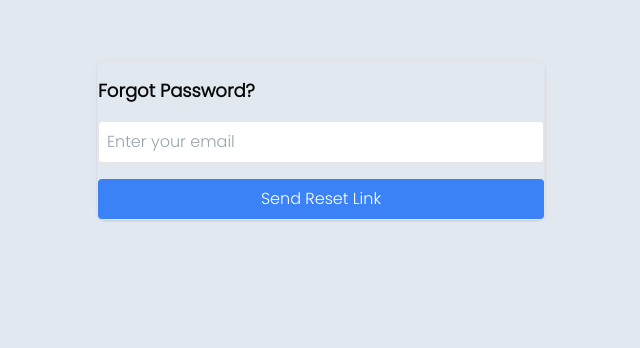
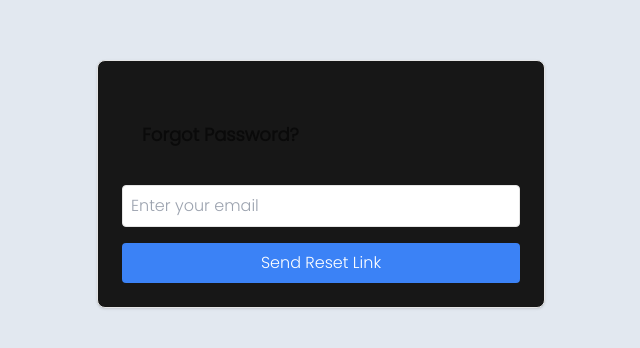
Before and after one commit to RaninduGeekiyanage/Evotech_App1, a Next.js app: page /login/request-reset in a window 1280 px wide. Shown: the part 116-464 px from the top of the page, without its empty margins (319-959 px from the left). Built offline with nearby package versions, Linux system fonts and the light colour scheme; no server answers.

Commit message:
added: password reset token integration

```diff
--- a/app/dashboard/profile/request-rest.jsx
+++ b/app/dashboard/profile/request-rest.jsx
@@ -33,7 +33,7 @@ export default function RequestResetPage() {
 
   return (
     <div className="max-w-md pt-4 mx-auto mt-44 border rounded-lg shadow">
-      <h2 className="text-lg font-bold">Forgot Password?</h2>
+      <h2 className="text-lg font-bold">Reset Password</h2>
       {message && <p className="mt-2 text-sm text-red-500">{message}</p>}
       <form onSubmit={handleSubmit} className="mt-4">
         <input
--- a/app/login/request-reset/page.jsx
+++ b/app/login/request-reset/page.jsx
@@ -14,8 +14,9 @@ export default function RequestResetPage() {
   };
 
   return (
-    <div className="max-w-md pt-4 mx-auto mt-44 border rounded-lg shadow">
-      <h2 className="text-lg font-bold">Forgot Password?</h2>
+    <div className="max-w-md pt-4 mx-auto mt-44 border rounded-lg shadow bg-neutral-900">
+      <div className="m-6">
+      <h2 className="text-lg font-bold p-5">Forgot Password?</h2>
       {message && <p className="mt-2 text-sm text-red-500">{message}</p>}
       <form onSubmit={handleSubmit} className="mt-4">
         <input
@@ -30,6 +31,7 @@ export default function RequestResetPage() {
           Send Reset Link
         </button>
       </form>
+      </div>
     </div>
   );
 }
--- a/app/login/reset-password/page.jsx
+++ b/app/login/reset-password/page.jsx
@@ -42,7 +42,8 @@ export default function ResetPasswordPage() {
   };
 
   return (
-    <div className="max-w-md mx-auto mt-48 p-6 border rounded-lg shadow">
+    <div className="max-w-md mx-auto mt-48 p-6 border rounded-lg shadow bg-neutral-900">
+      <div className="m-6">
       <h2 className="text-lg font-bold">Reset Password</h2>
       {message && <p className="mt-2 text-sm text-red-500">{message}</p>}
       <form onSubmit={handleSubmit} className="mt-4">
@@ -59,5 +60,6 @@ export default function ResetPasswordPage() {
         </button>
       </form>
     </div>
+    </div>
   );
 }
```
